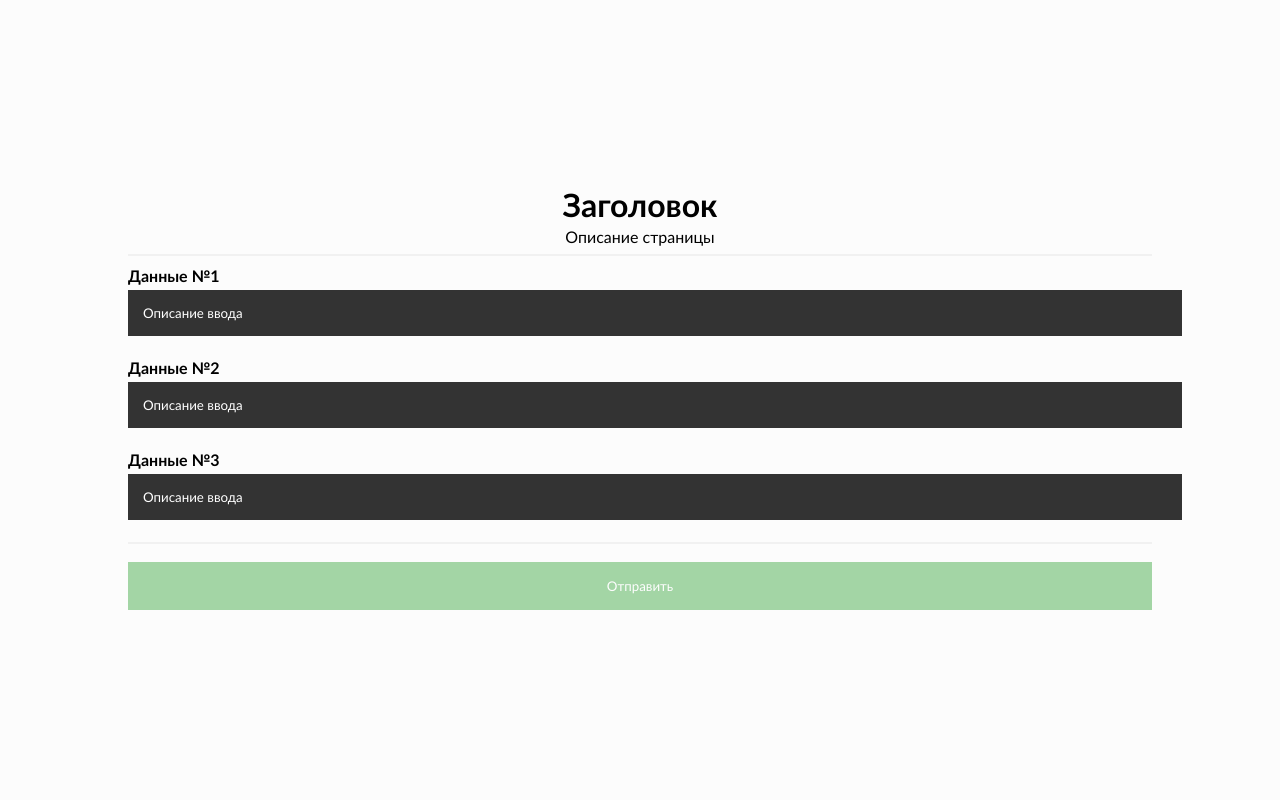
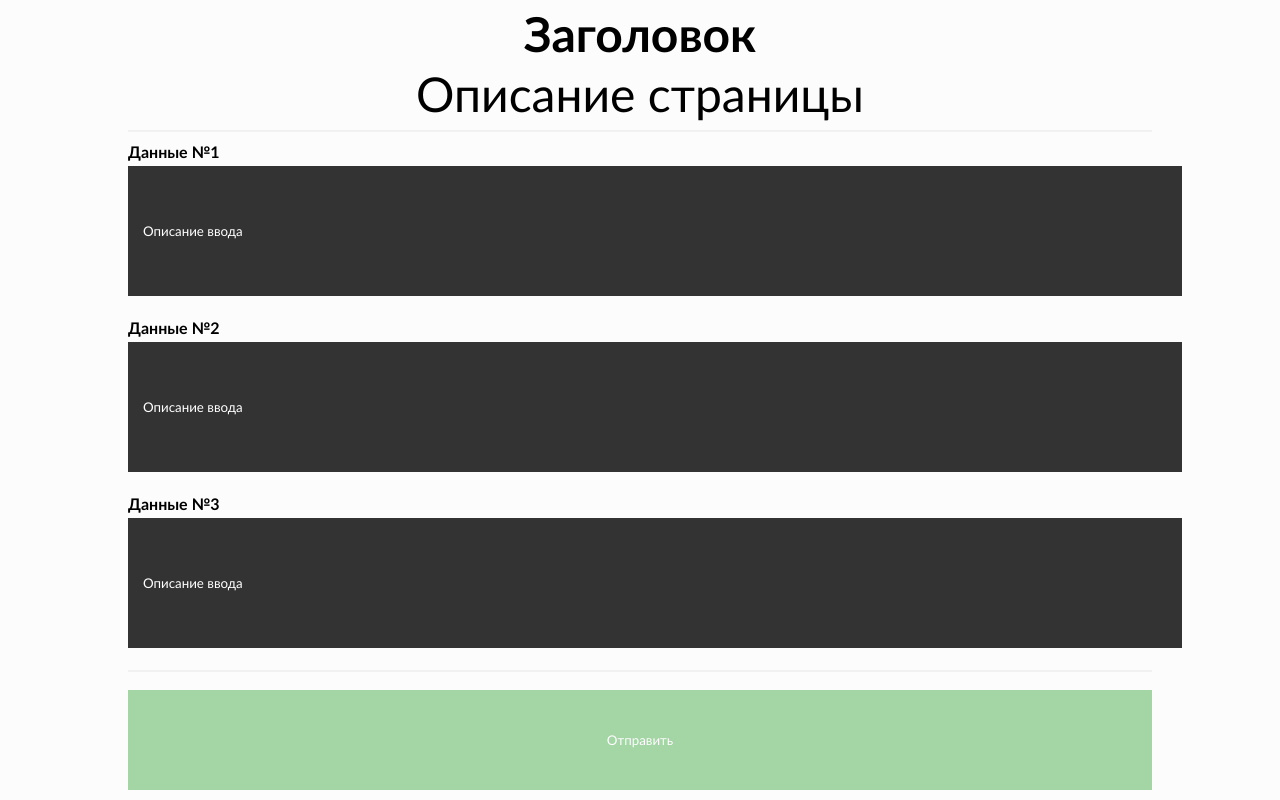
Before and after one commit to ProgerOffline/loginform, a plain HTML site: page index.html in a window 1280 px wide. Drawn offline with Linux system fonts and the light colour scheme.

Commit message:
Увеличение высоты текстовых полей

```diff
--- a/style.css
+++ b/style.css
@@ -18,6 +18,7 @@
 input[type=text]{
 	display: block;
 	width: 100%;
+	min-height: 100px;
 	padding: 15px;
 	margin: 5px 0 22px 0;
 	border: none;
@@ -48,6 +49,7 @@ hr {
 	border: none;
 	cursor: pointer;
 	width: 100%;
+	min-height: 100px;
 	opacity: 0.5;
 	transition: .3s;
 }
@@ -61,6 +63,7 @@ hr {
 }
 
 p, h1{
+	font-size: 48px;
 	padding: 0;
 	margin: 3px;
 }
```
